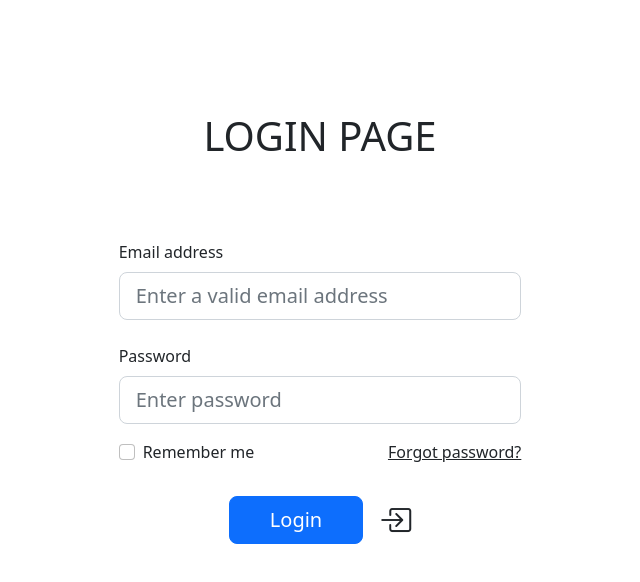
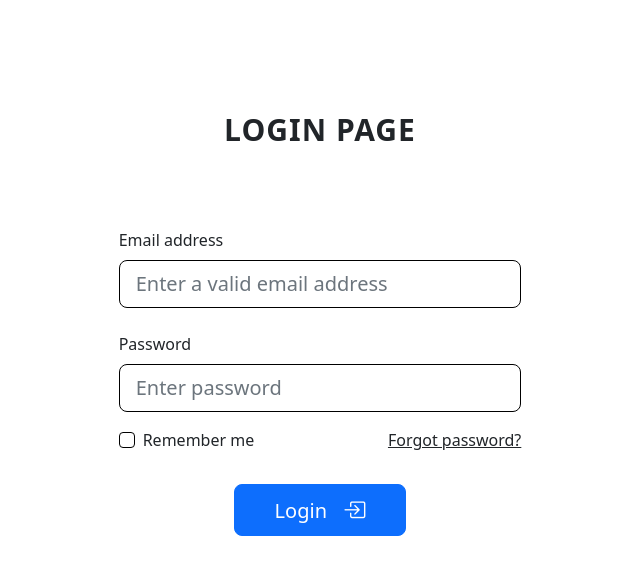
Before and after one commit to Pallies/ang13TP, an Angular app: page / in a window 1280 px wide. Shown: the top 582 px of the page, without its empty margins (320-960 px from the left). Built offline with nearby package versions, Linux system fonts and the light colour scheme; data requests are answered from the project's data file.

Commit message:
modif login

```diff
--- a/src/app/login/login.component.css
+++ b/src/app/login/login.component.css
@@ -2,6 +2,9 @@ h1 {
   margin-bottom: 5rem;
   margin-top: 7rem;
   text-align: center;
+  font-size: 30px;
+  font-weight: 700;
+  letter-spacing: 1px;
 }
 
 button.btn-lg {
@@ -9,7 +12,15 @@ button.btn-lg {
   padding-right: 2.5rem;
 }
 
-i.bi-box-arrow-in-right{
-  font-size: 2rem;
+i.bi-box-arrow-in-right {
+  font-size: 1.4rem;
   margin-left: 1rem;
 }
+
+input:invalid {
+  border: 1px solid red;
+}
+
+input:valid {
+  border: 1px solid black;
+}
--- a/src/app/login/login.component.html
+++ b/src/app/login/login.component.html
@@ -9,16 +9,20 @@
 
           <!-- Email input -->
           <div class="form-outline mb-4">
-            <label class="form-label" for="mail">Email address</label>
+            <label class="form-label" for="mail">
+              Email address
+            </label>
             <input class="form-control form-control-lg" type="email" id="mail" formControlName="email"
               aria-describedby="emailHelp" placeholder="Enter a valid email address" />
           </div>
 
           <!-- Password input -->
           <div class="form-outline mb-3">
-            <label class="form-label" for="password">Password</label>
+            <label class="form-label" for="password">
+              Password
+            </label>
             <input class="form-control form-control-lg" type="password" id="password" formControlName="password"
-              placeholder="Enter password" />
+              placeholder="Enter password" minlength="8" />
           </div>
 
           <!-- Checkbox remember me + forgot password -->
@@ -29,13 +33,14 @@
                 Remember me
               </label>
             </div>
-            <a href="#!" class="text-body">Forgot password?</a>
+            <a href="#!" class="text-body">
+              Forgot password?
+            </a>
           </div>
 
           <!-- Login button -->
           <div class="d-flex justify-content-center text-center text-lg-start mt-4 pt-2">
-            <button class="btn btn-primary btn-lg" type="button">Login</button>
-            <i class="bi-box-arrow-in-right"></i>
+            <button class="btn btn-primary btn-lg" type="submit">Login<i class="bi-box-arrow-in-right"></i></button>
           </div>
         </form>
       </div>
```
